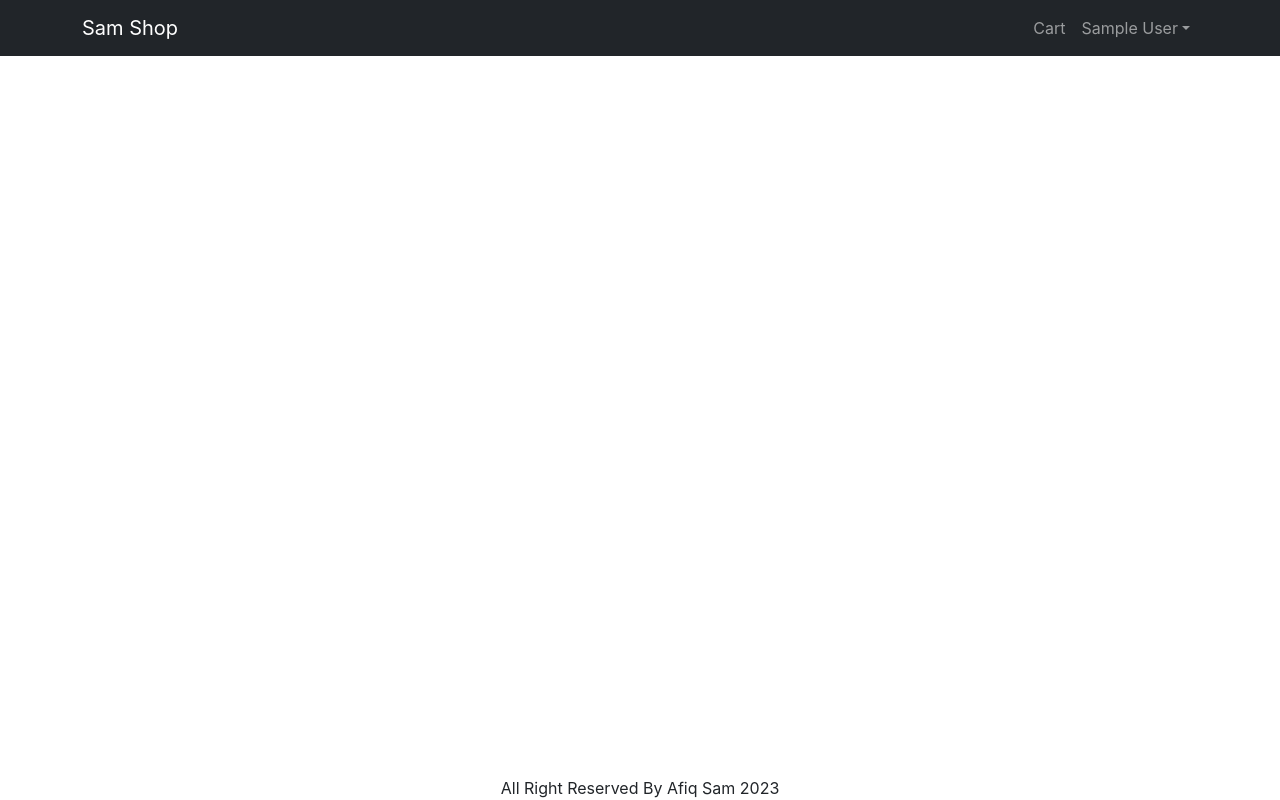
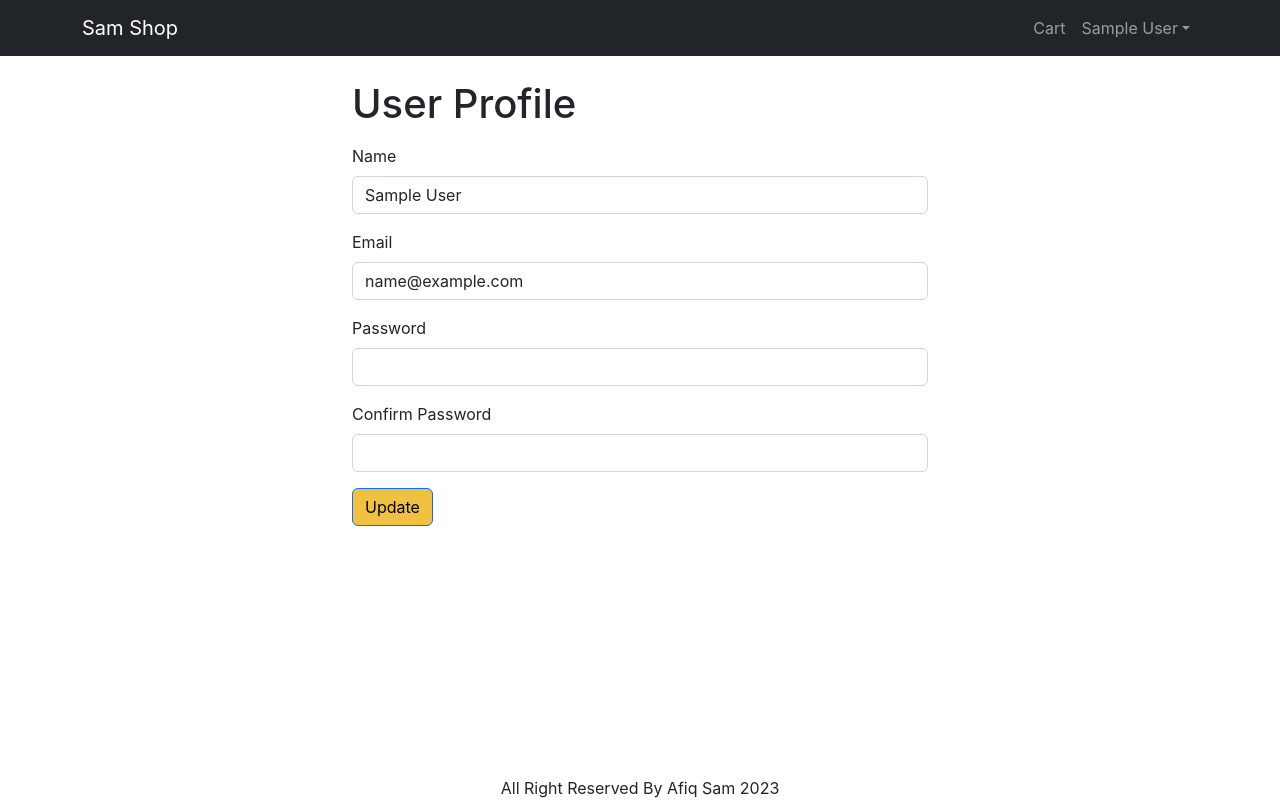
Before and after one commit to mafiqsb/amazona, a React (Create React App) app: page /profile in a window 1280 px wide. Built offline with nearby package versions, Linux system fonts and the light colour scheme; sample sign-in values are in the browser's storage.

Commit message:
video-32

```diff
--- a/package.json
+++ b/package.json
@@ -10,6 +10,7 @@
     "@testing-library/user-event": "^13.5.0",
     "axios": "^1.3.4",
     "bootstrap": "^5.2.3",
+    "formik": "^2.4.1",
     "react": "^18.2.0",
     "react-bootstrap": "^2.7.2",
     "react-dom": "^18.2.0",
--- a/src/App.js
+++ b/src/App.js
@@ -19,6 +19,7 @@ import PaymentMethodScreen from './screens/PaymentMethodScreen';
 import PlaceOrderScreen from './screens/PlaceOrderScreen';
 import OrderScreen from './screens/OrderScreen';
 import OrderHistoryScreen from './screens/OrderHistoryScreen';
+import ProfileScreen from './screens/ProfileScreen';
 
 function App() {
   const { state, dispatch: ctxDispatch } = useContext(Store);
@@ -29,6 +30,7 @@ function App() {
     localStorage.removeItem('userInfo');
     localStorage.removeItem('shippingAddress');
     localStorage.removeItem('paymentMethod');
+    window.location.href = '/signin';
   };
 
   return (
@@ -87,6 +89,7 @@ function App() {
               <Route path="/cart" element={<CartScreen />} />
               <Route path="/signin" element={<SigninScreen />} />
               <Route path="/signup" element={<SignupScreen />} />
+              <Route path="/profile" element={<ProfileScreen />} />
               <Route path="/shipping" element={<ShippingAddressScreen />} />
               <Route path="/payment" element={<PaymentMethodScreen />} />
               <Route path="/placeorder" element={<PlaceOrderScreen />} />
--- /dev/null
+++ b/src/screens/ProfileScreen.js
@@ -0,0 +1,108 @@
+import React, { useContext, useReducer, useState } from 'react';
+import { Helmet } from 'react-helmet-async';
+import Form from 'react-bootstrap/Form';
+import Button from 'react-bootstrap/Button';
+import { Store } from '../Store';
+import { toast } from 'react-toastify';
+import { getError } from '../utils';
+import axios from 'axios';
+
+const reducer = (state, action) => {
+  switch (action.type) {
+    case 'UPDATE_REQUEST':
+      return { ...state, loadingUpdate: true };
+    case 'UPDATE_SUCCESS':
+      return { ...state, loadingUpdate: false };
+    case 'UPDATE_FAIL':
+      return { ...state, loadingUpdate: false };
+
+    default:
+      return state;
+  }
+};
+
+export default function ProfileScreen() {
+  const { state, dispatch: ctxDispatch } = useContext(Store);
+  const { userInfo } = state;
+  const [name, setName] = useState(userInfo.name);
+  const [email, setEmail] = useState(userInfo.email);
+  const [password, setPassword] = useState('');
+  const [confirmPassword, setConfirmPassword] = useState('');
+
+  const [{ loadingUpdate }, dispatch] = useReducer(reducer, {
+    loadingUpdate: false,
+  });
+
+  const submitHandler = async (e) => {
+    e.preventDefault();
+    try {
+      const { data } = await axios.put(
+        '/api/users/profile',
+        {
+          name,
+          email,
+          password,
+        },
+        {
+          headers: { Authorization: `Bearer ${userInfo.token}` },
+        }
+      );
+      dispatch({
+        type: 'UPDATE_SUCCESS',
+      });
+      ctxDispatch({ type: 'USER_SIGNIN', payload: data });
+      localStorage.setItem('userInfo', JSON.stringify(data));
+      toast.success('User updated successfully');
+    } catch (err) {
+      dispatch({
+        type: 'FETCH_FAIL',
+      });
+      toast.error(getError(err));
+    }
+  };
+
+  return (
+    <div className="container small-container">
+      <Helmet>
+        <title>User Profile</title>
+      </Helmet>
+      <h1 className="my-3">User Profile</h1>
+      <form onSubmit={submitHandler}>
+        <Form.Group className="mb-3" controlId="name">
+          <Form.Label>Name</Form.Label>
+          <Form.Control
+            value={name}
+            onChange={(e) => setName(e.target.value)}
+            required
+          />
+        </Form.Group>
+        <Form.Group className="mb-3" controlId="name">
+          <Form.Label>Email</Form.Label>
+          <Form.Control
+            type="email"
+            value={email}
+            onChange={(e) => setEmail(e.target.value)}
+            required
+          />
+        </Form.Group>
+        <Form.Group className="mb-3" controlId="password">
+          <Form.Label>Password</Form.Label>
+          <Form.Control
+            type="password"
+            onChange={(e) => setPassword(e.target.value)}
+          />
+        </Form.Group>
+        <Form.Group className="mb-3" controlId="password">
+          <Form.Label>Confirm Password</Form.Label>
+          <Form.Control
+            type="password"
+            onChange={(e) => setConfirmPassword(e.target.value)}
+          />
+        </Form.Group>
+        <div className="mb-3">
+          <Button type="submit">Update</Button>
+        </div>
+      </form>
+    </div>
+  );
+}
```
Also changed, not shown: 1 other file (tests, documents, lock files or other folders).
